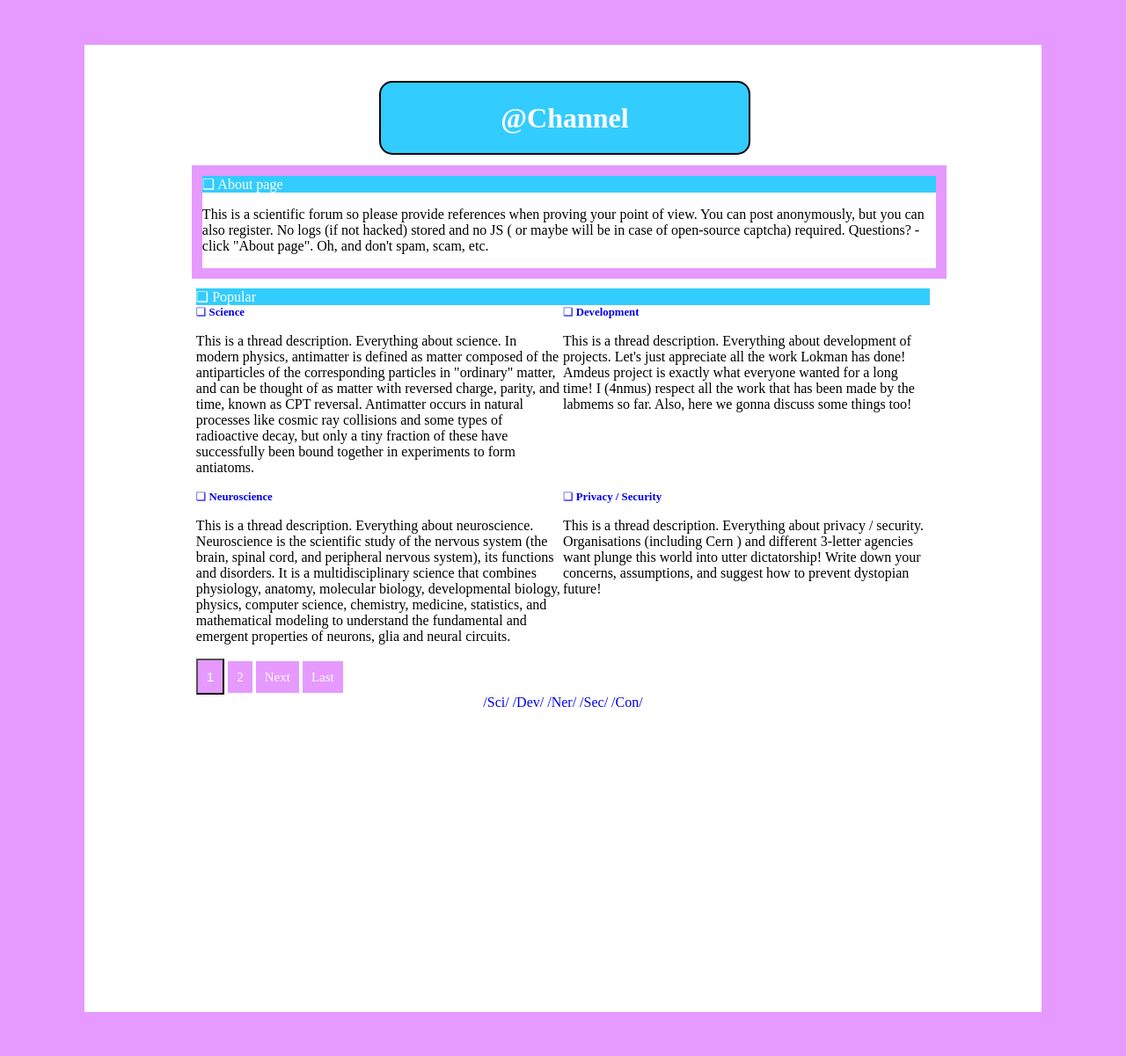
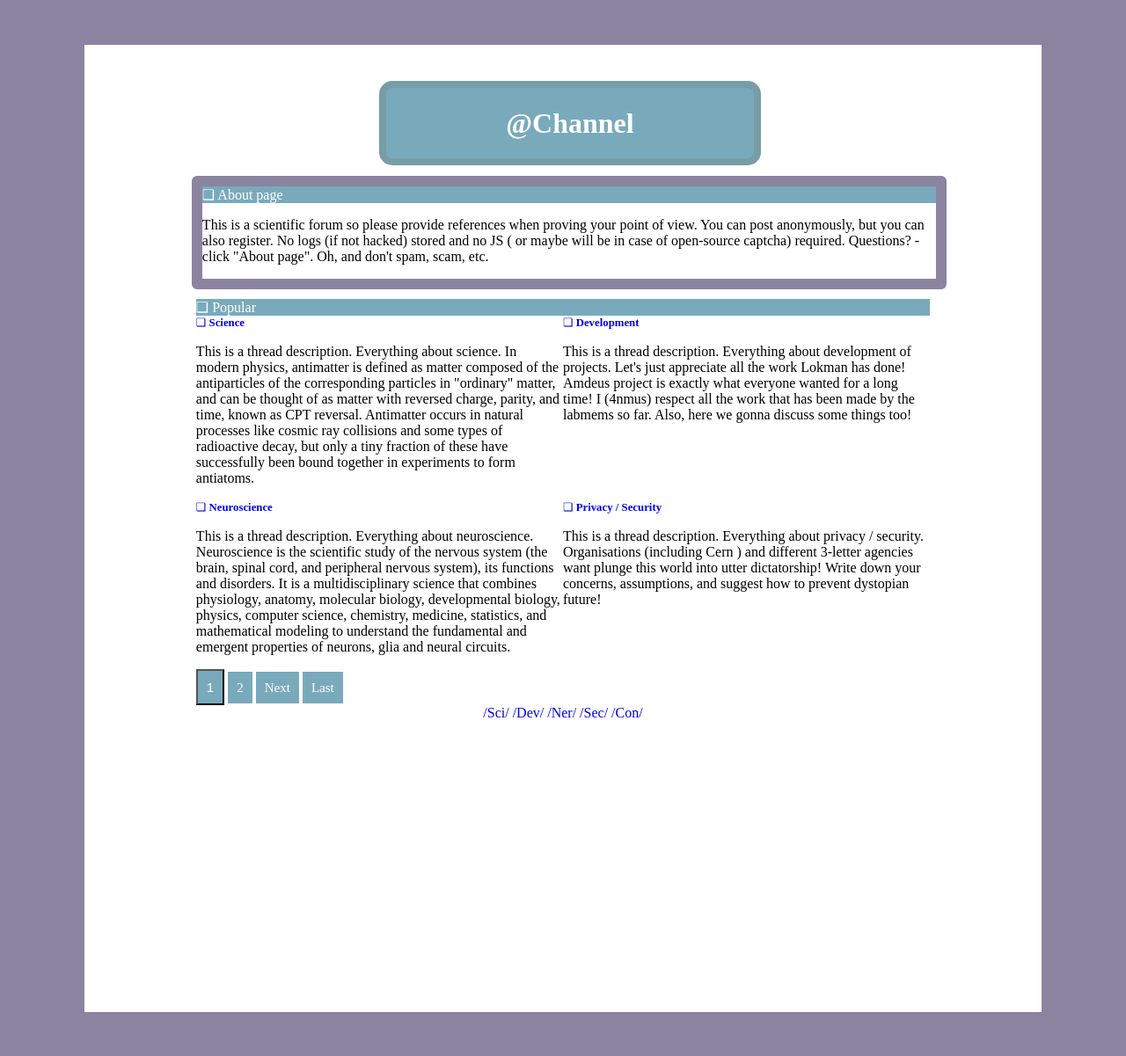
Before and after one commit to Loke-60000/Atto-channel, a Django app: page / in a window 1280 px wide. Shown: the whole page at 88% size. Run offline with Django 4.2, Linux system fonts and the light colour scheme; data comes from the database, SQL or seed files in the repository.

Commit message:
colors fixed on main page

```diff
--- a/blog/templates/blog/main.html
+++ b/blog/templates/blog/main.html
@@ -4,12 +4,24 @@
     <meta charset="UTF-8">
     <title>@Channel</title>
     <style>
-      body{
-        background: #e699ff;
+      :root {
+          --background-color: #8b84a1;
+          --container-bg: #fff;
+          --channel-bg: #79aabc;
+          --channel-border-color: #779da7;
+          --popular-border-color: #8b84a1;
+          --text-color-white: white;
+          --text-color-black: black;
+          --text-color-header-mini: #33ccff;
+          --btn-bg: #79aabc;
       }
 
-      .container{
-       background: #fff;
+      body {
+          background: var(--background-color);
+      }
+
+      .container {
+          background: var(--container-bg);
           margin: 4% 7%;
           height: 1100px;
           display: flex;
@@ -17,70 +29,71 @@
           padding: 0% 10%;
       }
 
-      .Channel{
+      .Channel {
           margin-top: 5%;
-         background: #33ccff;
+          background: var(--channel-bg);
           width: 50%;
           margin-left: 25%;
           margin-right: 25%;
           text-align: center;
-         color: white;
-         border: 2px solid black;
+          color: var(--text-color-white);
+          border: 8px solid var(--channel-border-color);
           border-radius: 15px;
-
-      }
-      .popular{
-         margin-top: 2%;
-         background: #fff;
-         width: 100%;
-         color: black;
-         border: 7px solid #e699ff;
-         outline: thick solid #e699ff;
       }
 
-      .thread{
+      .popular {
           margin-top: 2%;
-         background: #fff;
+          background: var(--container-bg);
           width: 100%;
-         color: black;
-
-
+          color: var(--text-color-black);
+          border: 7px solid var(--popular-border-color);
+          outline: thick solid var(--popular-border-color);
+          border-radius: 1px;
       }
 
-      .threads{
+      .thread {
+          margin-top: 2%;
+          background: var(--container-bg);
+          width: 100%;
+          color: var(--text-color-black);
+      }
+
+      .threads {
           display: flex;
           flex-direction: row;
           flex-wrap: wrap;
       }
 
-      .element{
+      .element {
           width: 50%;
       }
 
-      .header{
-        background: #33ccff;
-        color: white;
+      .header {
+          background: var(--channel-bg);
+          color: var(--text-color-white);
       }
 
-      .header-mini{
-        color: #33ccff;
+      .header-mini {
+          color: var(--text-color-header-mini);
           font-size: 80%;
       }
 
-      a{
+      a {
           text-decoration: none;
       }
 
-      .btn{
-      background-color: #e699ff;
-      color: white;
+      .btn {
+          background-color: var(--btn-bg);
+          color: var(--text-color-white);
           font-size: 15px;
           text-align: center;
           padding: 10px;
       }
-      .center{
+
+      .center {
           text-align: center;
       }
+
     </style>
 </head>
 <body>
```
Lines whose indentation alone changed are shown as unchanged.
